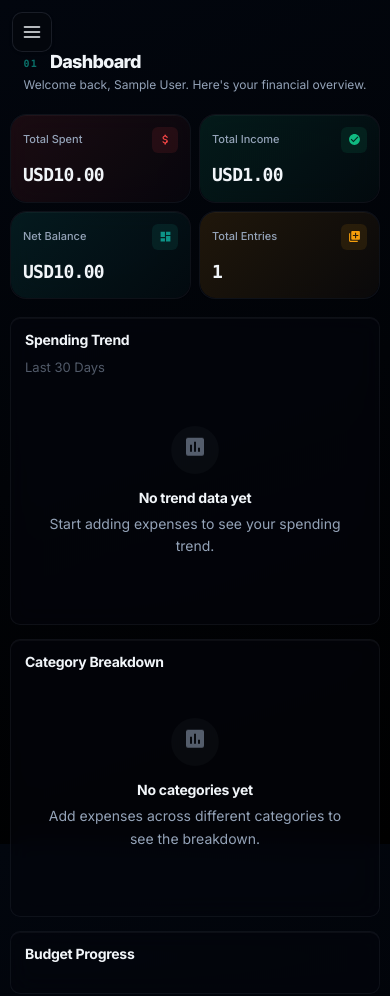
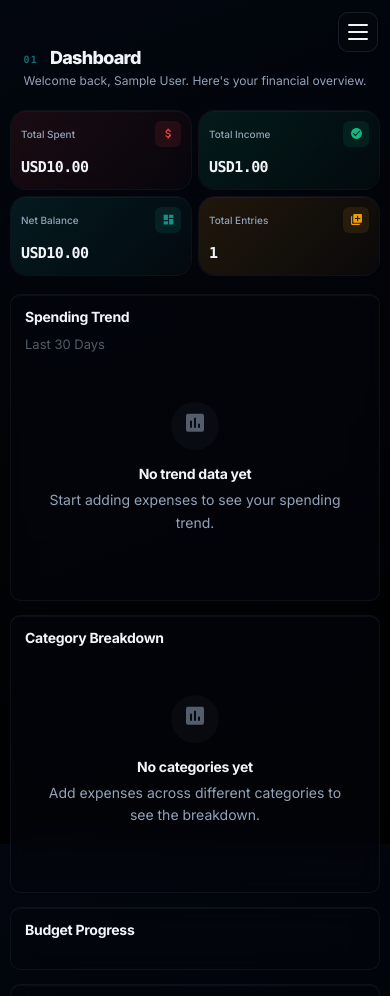
Before and after one commit to DeveloperGru141/expense_tracker, a Python web app: template templates/dashboard.html in a window 390 px wide. Shown: the top 996 px of the page. Run offline with Jinja, Linux system fonts and the light colour scheme; the template is opened without the code that fills it: most values are stand-ins (such as "Sample title", 1, 10 or a date in 2020).

Commit message:
Mobile sidebar: dropdown animation, hamburger-to-X, toggle reposition, pixel optimization

```diff
--- a/static/app.js
+++ b/static/app.js
@@ -6,12 +6,14 @@ document.addEventListener("DOMContentLoaded", () => {
     function openSidebar() {
         sidebar.classList.add("open");
         overlay.classList.add("open");
+        toggleBtn.classList.add("open");
         document.body.style.overflow = "hidden";
     }
 
     function closeSidebar() {
         sidebar.classList.remove("open");
         overlay.classList.remove("open");
+        toggleBtn.classList.remove("open");
         document.body.style.overflow = "";
     }
 
--- a/static/style.css
+++ b/static/style.css
@@ -330,7 +330,7 @@
     display: none;
     position: fixed;
     top: 16px;
-    left: 16px;
+    right: 16px;
     z-index: 200;
     width: 40px;
     height: 40px;
@@ -343,6 +343,38 @@
     align-items: center;
     justify-content: center;
     padding: 0;
+}
+
+.hamburger-icon {
+    display: flex;
+    flex-direction: column;
+    justify-content: space-between;
+    width: 20px;
+    height: 16px;
+    transition: transform 0.3s ease;
+}
+
+.hamburger-icon .bar {
+    display: block;
+    width: 100%;
+    height: 2px;
+    background: currentColor;
+    border-radius: 2px;
+    transition: all 0.3s ease;
+    transform-origin: center;
+}
+
+.sidebar-toggle.open .hamburger-icon .bar:nth-child(1) {
+    transform: translateY(7px) rotate(45deg);
+}
+
+.sidebar-toggle.open .hamburger-icon .bar:nth-child(2) {
+    opacity: 0;
+    transform: scaleX(0);
+}
+
+.sidebar-toggle.open .hamburger-icon .bar:nth-child(3) {
+    transform: translateY(-7px) rotate(-45deg);
 }
 
 .sidebar-overlay {
@@ -1690,22 +1729,9 @@ tbody tr:last-child td {
 
     .sidebar-toggle {
         display: flex;
-        position: fixed;
         top: 12px;
-        left: 12px;
-        z-index: 200;
-        width: 40px;
-        height: 40px;
-        border-radius: var(--radius-sm);
-        background: var(--panel-strong);
-        border: 1px solid var(--border-light);
-        backdrop-filter: blur(var(--glass-blur));
-        -webkit-backdrop-filter: blur(var(--glass-blur));
-        cursor: pointer;
-        color: var(--text);
-        align-items: center;
-        justify-content: center;
-        padding: 0;
+        right: 12px;
+        left: auto;
         box-shadow: var(--shadow-sm);
     }
 
@@ -1775,17 +1801,21 @@ tbody tr:last-child td {
     }
 
     .stat-card-value {
-        font-size: 20px;
+        font-size: 18px;
+    }
+
+    .stat-card-label {
+        font-size: 11px;
     }
 
     .stat-card-icon {
-        width: 30px;
-        height: 30px;
+        width: 28px;
+        height: 28px;
     }
 
     .stat-card-icon svg {
-        width: 15px;
-        height: 15px;
+        width: 14px;
+        height: 14px;
     }
 
     .dashboard-grid {
@@ -2017,24 +2071,24 @@ tbody tr:last-child td {
 
 @media (max-width: 480px) {
     .main {
-        padding: 52px 10px 32px;
+        padding: 48px 10px 28px;
     }
 
     .stats-grid {
         grid-template-columns: 1fr 1fr;
-        gap: 8px;
+        gap: 6px;
     }
 
     .stat-card {
-        padding: 12px;
+        padding: 10px;
     }
 
     .stat-card-value {
-        font-size: 18px;
+        font-size: 15px;
     }
 
     .stat-card-label {
-        font-size: 11px;
+        font-size: 10px;
     }
 
     .stat-card-top {
--- a/templates/base.html
+++ b/templates/base.html
@@ -22,7 +22,11 @@
 </head>
 <body>
     <button id="sidebarToggle" class="sidebar-toggle" aria-label="Toggle navigation menu" type="button">
-        <svg width="20" height="20" viewBox="0 0 24 24" fill="none" stroke="currentColor" stroke-width="2" stroke-linecap="round"><line x1="3" y1="6" x2="21" y2="6"/><line x1="3" y1="12" x2="21" y2="12"/><line x1="3" y1="18" x2="21" y2="18"/></svg>
+        <span class="hamburger-icon">
+            <span class="bar"></span>
+            <span class="bar"></span>
+            <span class="bar"></span>
+        </span>
     </button>
 
     <div class="sidebar-overlay" id="sidebarOverlay" aria-hidden="true"></div>
```
Also changed, not shown: other parts of static/style.css (+39 -8 lines).
